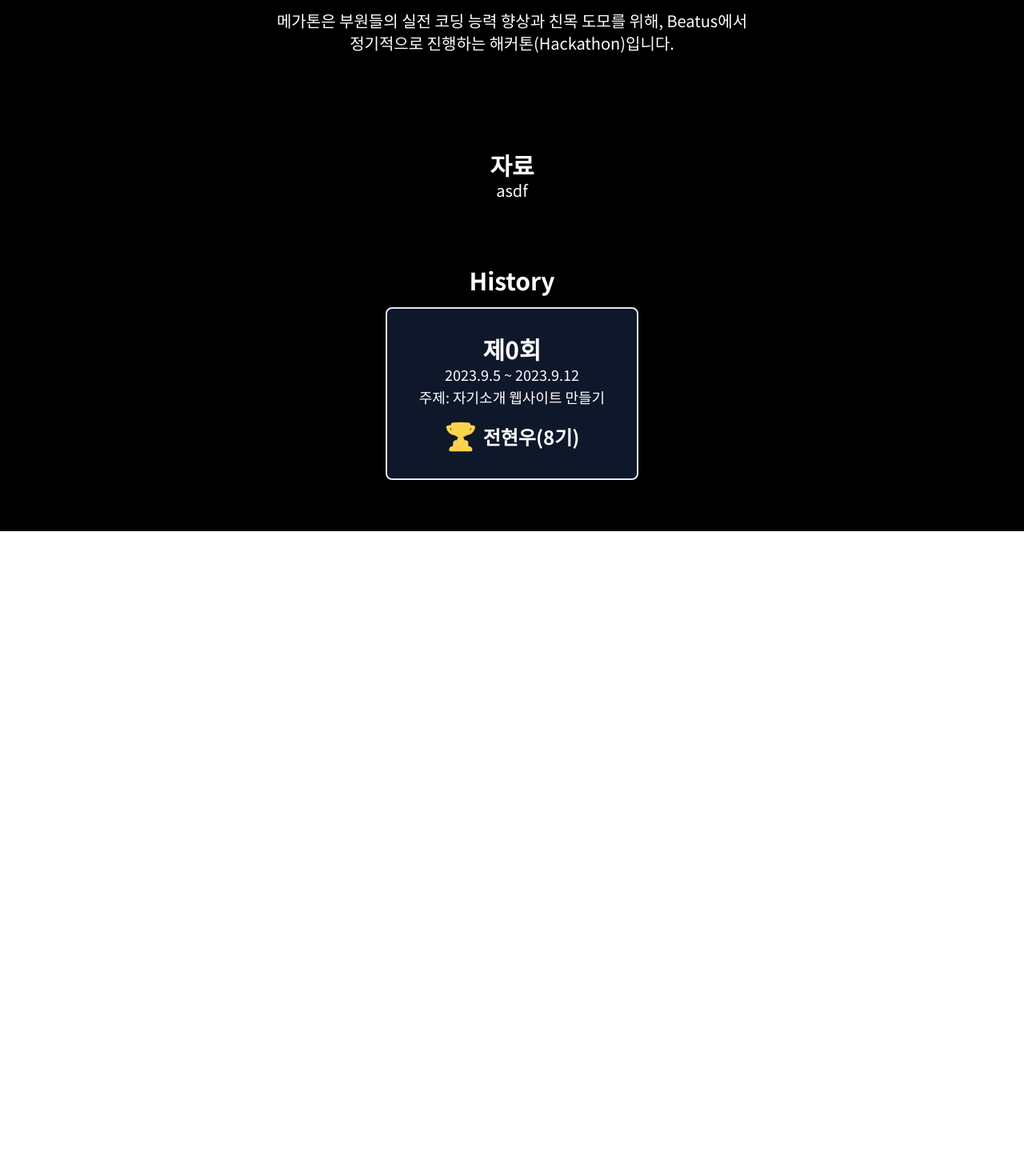
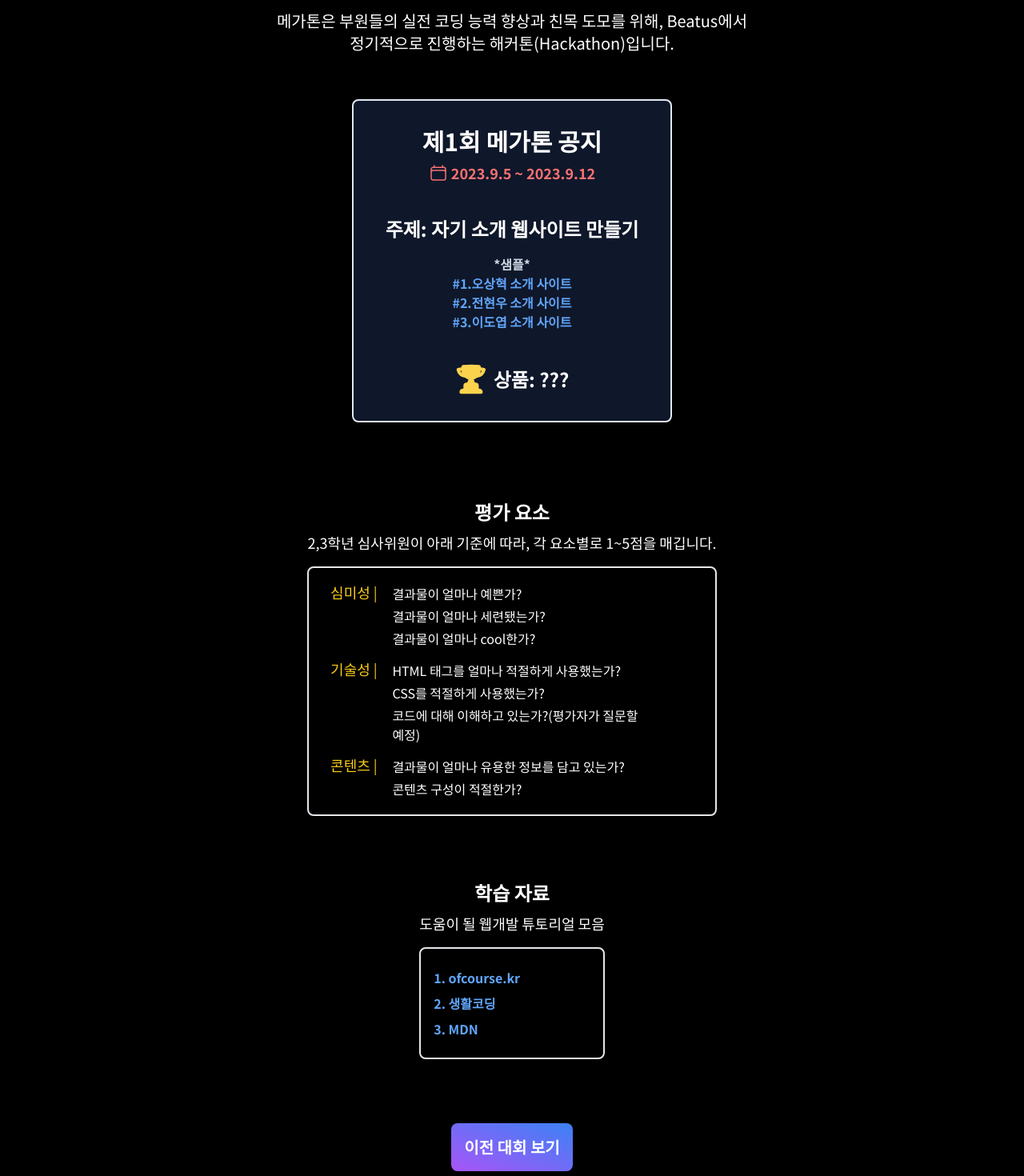
Before and after one commit to jhyunwoo/cnsa-club, a Next.js app: page /megathon in a window 1280 px wide. Shown: the part 420-1890 px from the top of the page at 80% size. Before the commit the page ends 1084 px from the top, so only its background shows below. Built offline with nearby package versions, Linux system fonts and the light colour scheme.

Commit message:
fix megathon, other pages

```diff
--- a/pages/admission/index.tsx
+++ b/pages/admission/index.tsx
@@ -1,10 +1,14 @@
+import { LinkIcon } from '@heroicons/react/24/outline'
 
 export default function Index(){
     return (
-    <div className="w-full min-h-screen">
-        <div className="p-2 w-full md:w-5/6 lg:w-2/3 xl:w-1/2 flex flex-col justify-center text-center">
+    <div className="w-full min-h-screen text-white bg-black">
+        <div className="p-2 w-full md:w-5/6 lg:w-2/3 xl:w-1/2 mx-auto flex flex-col justify-center text-center">
             <div className="font-bold text-3xl my-10">
                 신입 부원 모집
+            </div>
+            <div className=''>
+                신입 부원은 연초에 모집하며, 현재는 모집 기간이 아닙니다.
             </div>
         </div>
     </div>
--- a/pages/curriculum/index.tsx
+++ b/pages/curriculum/index.tsx
@@ -1,10 +1,14 @@
+import { LinkIcon } from '@heroicons/react/24/outline'
 
 export default function Index(){
     return (
-    <div className="w-full min-h-screen">
-        <div className="p-2 w-full md:w-5/6 lg:w-2/3 xl:w-1/2 flex flex-col justify-center text-center">
+    <div className="w-full min-h-screen text-white bg-black">
+        <div className="p-2 w-full md:w-5/6 lg:w-2/3 xl:w-1/2 mx-auto flex flex-col justify-center text-center">
             <div className="font-bold text-3xl my-10">
-                커리큘럼
+                신입 부원 멘토링 과정
+            </div>
+            <div className=''>
+                추가 예정입니다.
             </div>
         </div>
     </div>
--- a/pages/index.tsx
+++ b/pages/index.tsx
@@ -16,7 +16,7 @@ export default function Club() {
 
   useEffect(() => {
     if(!inView || typing > typeText.length) return;
-    setTimeout(() => {setTyping(typing+1)}, 40);
+    setTimeout(() => {setTyping(typing+1)}, 25);
   }, [inView, typing])
 
   const MegathonLink = () => (
@@ -157,7 +157,7 @@ export default function Club() {
 
 
       <div className='py-10 bg-black text-lg text-slate-400 text-center'>
-          Beatus 2023
+          사이트 제작: 8기 전현우, 김연준
       </div>
     </div>
   )
--- /dev/null
+++ b/pages/megathon/history.tsx
@@ -0,0 +1,39 @@
+import { TrophyIcon } from "@heroicons/react/24/solid"
+import { CalendarIcon } from "@heroicons/react/24/outline"
+import { motion } from "framer-motion"
+
+export default function Index(){
+
+    const HistoryCard = ({num, sDate, eDate, topic, winner}:
+        {num: number, sDate: string, topic:string, eDate: string, winner: string}) => (
+        <div className="mx-auto flex justify-center">
+            <div className="border-2 rounded-lg border-slate-200 py-8 px-10 m-4 bg-slate-900">
+                <div className="text-3xl font-bold">제{num}회</div>
+                <div className="flex items-center justify-center mt-2">
+                    <CalendarIcon className="h-6 w-6"/>
+                    <div className="ml-1 text-lg">{sDate} ~ {eDate}</div>
+                </div>
+                <div className="text-lg">주제: {topic}</div>
+                <div className="flex items-center justify-center mt-4">
+                    <TrophyIcon className="w-10 h-10 stroke-amber-300 fill-amber-300"/>
+                    <div className="ml-2 font-bold text-2xl">{winner}</div>
+                </div>
+            </div>
+        </div>
+    )
+
+    return (
+    <div className="w-full min-h-screen bg-black text-white pb-10">
+        <div className="p-2 mx-auto w-full md:w-5/6 lg:w-2/3 xl:w-1/2 flex flex-col justify-center text-center">
+            <div className="text-xl mt-20">
+                <div className="text-3xl font-bold mb-10">
+                    메가톤 - 이전 대회
+                </div>
+                이전 대회가 없습니다.
+            </div>
+        </div>
+    </div>
+    )
+}
+                /*<HistoryCard num={0} sDate={"2023.9.5"} eDate={"2023.9.12"}
+                    topic={"비즈쿨 예약 웹사이트 만들기"} winner={"전현우(8기)"}/>*/
--- a/pages/megathon/index.tsx
+++ b/pages/megathon/index.tsx
@@ -1,8 +1,9 @@
 import { TrophyIcon } from "@heroicons/react/24/solid"
+import { CalendarIcon } from "@heroicons/react/24/outline"
 import { motion } from "framer-motion"
+import Link from "next/link"
 
 export default function Index(){
-6
     const MegathonBanner = () => (
         <div className="w-full h-72 md:h-96 bg-gradient-to-bl from-blue-700 to-purple-400">
             <div className="flex h-full justify-center items-center text-white font-bold">
@@ -51,21 +52,85 @@ export default function Index(){
             </div>
         </div>
     )
-
-    const HistoryCard = ({num, sDate, eDate, topic, winner}:
-        {num: number, sDate: string, topic:string, eDate: string, winner: string}) => (
-        <div className="mx-auto flex justify-center">
+    const AnnounceBanner = ({num, sDate, eDate, topic, prize, samples}:
+        {num: number, sDate: string, topic:string, eDate: string, prize: string, samples: any[]}) => (
+        <div className="mx-auto flex justify-center font-bold">
             <div className="border-2 rounded-lg border-slate-200 py-8 px-10 m-4 bg-slate-900">
-                <div className="text-3xl font-bold">제{num}회</div>
-                <div className="text-lg">{sDate} ~ {eDate}</div>
-                <div className="text-lg">주제: {topic}</div>
-                <div className="flex items-center justify-center mt-4">
+                <div className="text-3xl">제{num}회 메가톤 공지</div>
+                <div className="flex items-center justify-center mt-2">
+                    <CalendarIcon className="h-6 w-6 stroke-red-400"/>
+                    <div className="ml-1 text-lg text-red-400">{sDate} ~ {eDate}</div>
+                </div>
+                <div className="mt-10 text-2xl">주제: {topic}</div>
+                {samples.length > 0 ?
+                <>
+                <div className="mt-4 text-slate-300">*샘플*</div>
+                <div className="flex flex-col">
+                {
+                    samples.map((data, key) => (
+                        <Link href={data[1]} key={key} className="text-blue-400">
+                            #{key+1}.{data[0]}
+                        </Link>
+                    ))
+                }
+                </div>
+                </> : null}
+                <div className="flex items-center justify-center mt-10">
                     <TrophyIcon className="w-10 h-10 stroke-amber-300 fill-amber-300"/>
-                    <div className="ml-2 font-bold text-2xl">{winner}</div>
+                    <div className="ml-2 text-2xl">상품: {prize}</div>
                 </div>
             </div>
         </div>
     )
+    const CriteriaBanner = ({criteria}:{criteria:string[][]}) => (
+        <div className="mx-auto px-4 my-20 justify-center font-bold">
+            <div className="text-2xl">
+                평가 요소
+            </div>
+            <div className="mt-2 text-lg font-normal">
+                2,3학년 심사위원이 아래 기준에 따라, 각 요소별로 1~5점을 매깁니다.
+            </div>
+
+            <div className="mt-4 px-2 py-2 border-2 rounded-lg">
+                {criteria.map((data, key) => (
+                <div className="flex font-normal my-2" key={key}>
+                    <div className="w-24 text-lg text-yellow-400">
+                        {data[0] + " |"}
+                    </div>
+                    <div className="w-48 sm:w-80 text-left">
+                    {data[1].split(';').map((subdata, subkey) => (
+                        <div key={subkey} className="my-1">
+                            {subdata}
+                        </div>
+                    ))}
+                    </div>
+                </div>
+                ))}
+            </div>
+
+        </div>
+    )
+
+    const HelpBanner = ({helpsites}:{helpsites:string[][]}) => (
+        <div className="mx-auto px-4 mb-20 justify-center font-bold">
+            <div className="text-2xl">
+                학습 자료
+            </div>
+            <div className="mt-2 text-lg font-normal">
+                도움이 될 웹개발 튜토리얼 모음
+            </div>
+
+            <div className="mt-4 p-4 border-2 rounded-lg">
+                {helpsites.map((data, key) => (
+                <Link href={data[1]} className="flex my-2 text-blue-400" key={key}>
+                    {key+1}. {data[0]}
+                </Link>
+                ))}
+            </div>
+
+        </div>
+    )
+
 
     return (
     <div className="w-full min-h-screen bg-black text-white pb-10">
@@ -75,22 +140,32 @@ export default function Index(){
                 메가톤은 부원들의 실전 코딩 능력 향상과 친목 도모를 위해, Beatus에서 정기적으로 진행하는 해커톤(Hackathon)입니다.
             </div>
 
-            <div className="text-xl mt-20">
-                <div className="text-3xl font-bold">
-                    자료
-                </div>
-                <div>
-                    asdf
-                </div>
-            </div>
+            <AnnounceBanner num={1} sDate={"2023.9.5"} eDate={"2023.9.12"}
+                    topic={"자기 소개 웹사이트 만들기"} prize={"???"}
+                    samples={[
+                        ["오상혁 소개 사이트", "https://wkrlthrovpdlwl-git-main-blankinmyhead.vercel.app/"],
+                        ["전현우 소개 사이트", "https://hyunwoo.moveto.kr/"],
+                        ["이도엽 소개 사이트", "https://friendly-manatee-9a394e.netlify.app/#section4"]
+                    ]}/>
 
-            <div className="text-xl mt-20">
-                <div className="text-3xl font-bold">
-                    History
-                </div>
-                <HistoryCard num={0} sDate={"2023.9.5"} eDate={"2023.9.12"}
-                    topic={"자기소개 웹사이트 만들기"} winner={"전현우(8기)"}/>
-            </div>
+            <CriteriaBanner criteria={[
+                ["심미성", "결과물이 얼마나 예쁜가?;결과물이 얼마나 세련됐는가?;결과물이 얼마나 cool한가?"],
+                ["기술성", "HTML 태그를 얼마나 적절하게 사용했는가?;CSS를 적절하게 사용했는가?;코드에 대해 이해하고 있는가?(평가자가 질문할 예정)"],
+                ["콘텐츠", "결과물이 얼마나 유용한 정보를 담고 있는가?;콘텐츠 구성이 적절한가?"]
+            ]}/>
+
+            <HelpBanner helpsites={[
+                ["ofcourse.kr", "https://ofcourse.kr/"],
+                ["생활코딩", "https://opentutorials.org/course/3083"],
+                ["MDN", "https://developer.mozilla.org/ko/docs/Learn/Getting_started_with_the_web"]
+            ]}/>
+
+            <Link
+                href="/megathon/history"
+                className="bg-gradient-to-bl from-blue-500 to-purple-500
+                 text-white text-xl font-bold mx-auto p-4 rounded-lg">
+                이전 대회 보기
+            </Link>
         </div>
     </div>
     )
--- a/styles/globals.css
+++ b/styles/globals.css
@@ -5,21 +5,24 @@
 
 /* width */
 ::-webkit-scrollbar {
-    width: 10px;
+    width: 0px;
 }
+/*
 
-/* Track */
+/* Track *
 ::-webkit-scrollbar-track {
     background: transparent;
 }
 
-/* Handle */
+/* Handle *
 ::-webkit-scrollbar-thumb {
     background: #888;
     border-radius: 5px;
 }
 
-/* Handle on hover */
+/* Handle on hover *
 ::-webkit-scrollbar-thumb:hover {
     background: #555;
 }
+
+*/
```
Also changed, not shown: pages/prevproj/index.tsx (+41 -8 lines).
